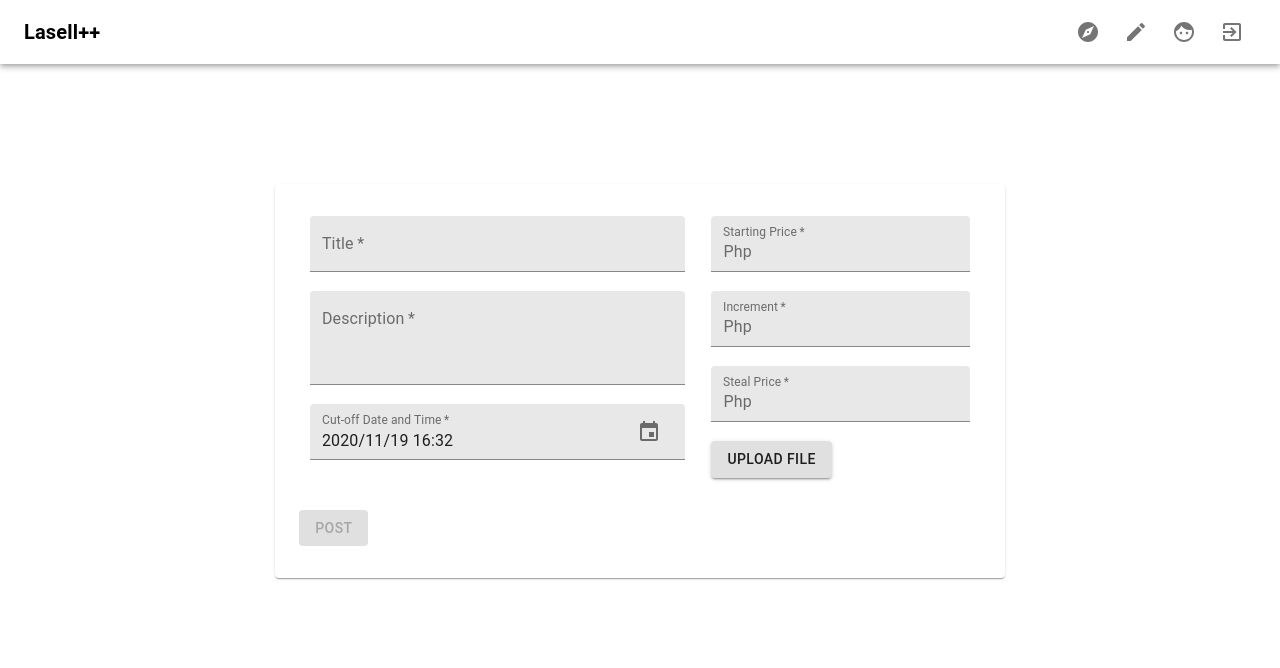
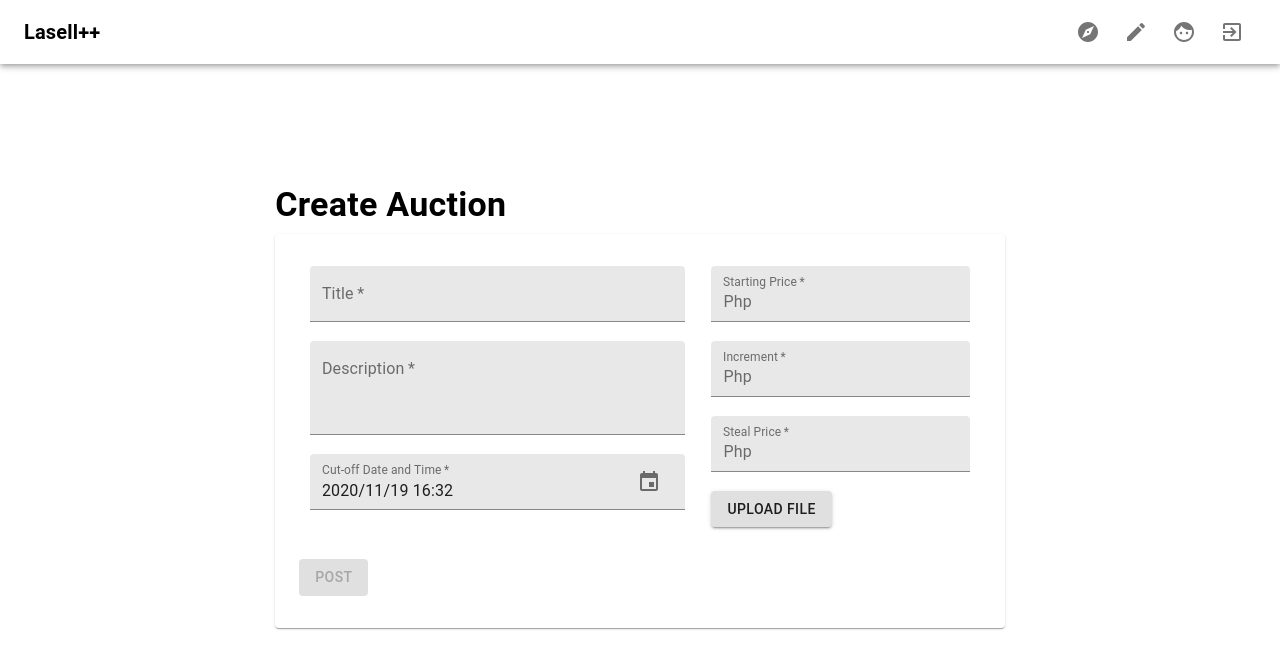
Before and after one commit to RyanSarabia/STDSICM-MCO2, a React (Create React App) app: page /create in a window 1280 px wide. Shown: the top 668 px of the page. Built offline with nearby package versions, Linux system fonts and the light colour scheme.

Commit message:
add title to create auction form

```diff
--- a/src/components/Create.jsx
+++ b/src/components/Create.jsx
@@ -1,11 +1,15 @@
 import React from 'react';
 import Grid from '@material-ui/core/Grid';
+import Typography from '@material-ui/core/Typography';
 import CreateForm from './CreateForm';
 
 export default function Create() {
   return (
     <Grid container direction="column" alignItems="center" justify="center">
-      <Grid item xs={12}>
+      <Grid item xs={12} style={{ marginTop: '15vh' }}>
+        <Typography variant="h4" style={{ fontWeight: 'bold', marginBottom: '2vh' }}>
+          Create Auction
+        </Typography>
         <CreateForm />
       </Grid>
     </Grid>
--- a/src/components/CreateForm.jsx
+++ b/src/components/CreateForm.jsx
@@ -33,7 +33,7 @@ export default function CreateForm() {
           justify="space-evenly"
           alignItems="flex-start"
           spacing={2}
-          style={{ marginTop: '15vh', padding: '3vh' }}
+          style={{ padding: '3vh' }}
         >
           <Grid container item xs={7} direction="column" spacing={2}>
             <Grid item>
```
